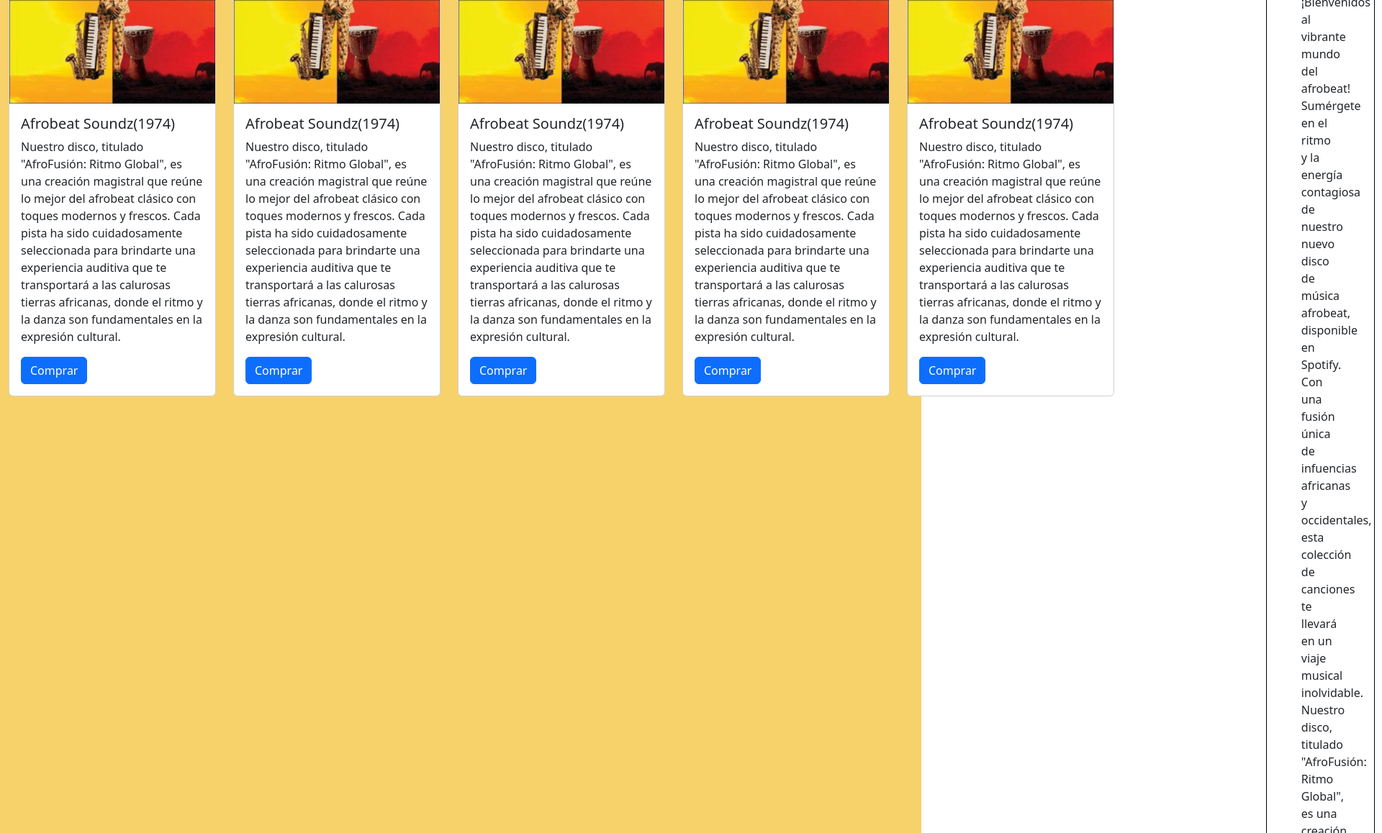
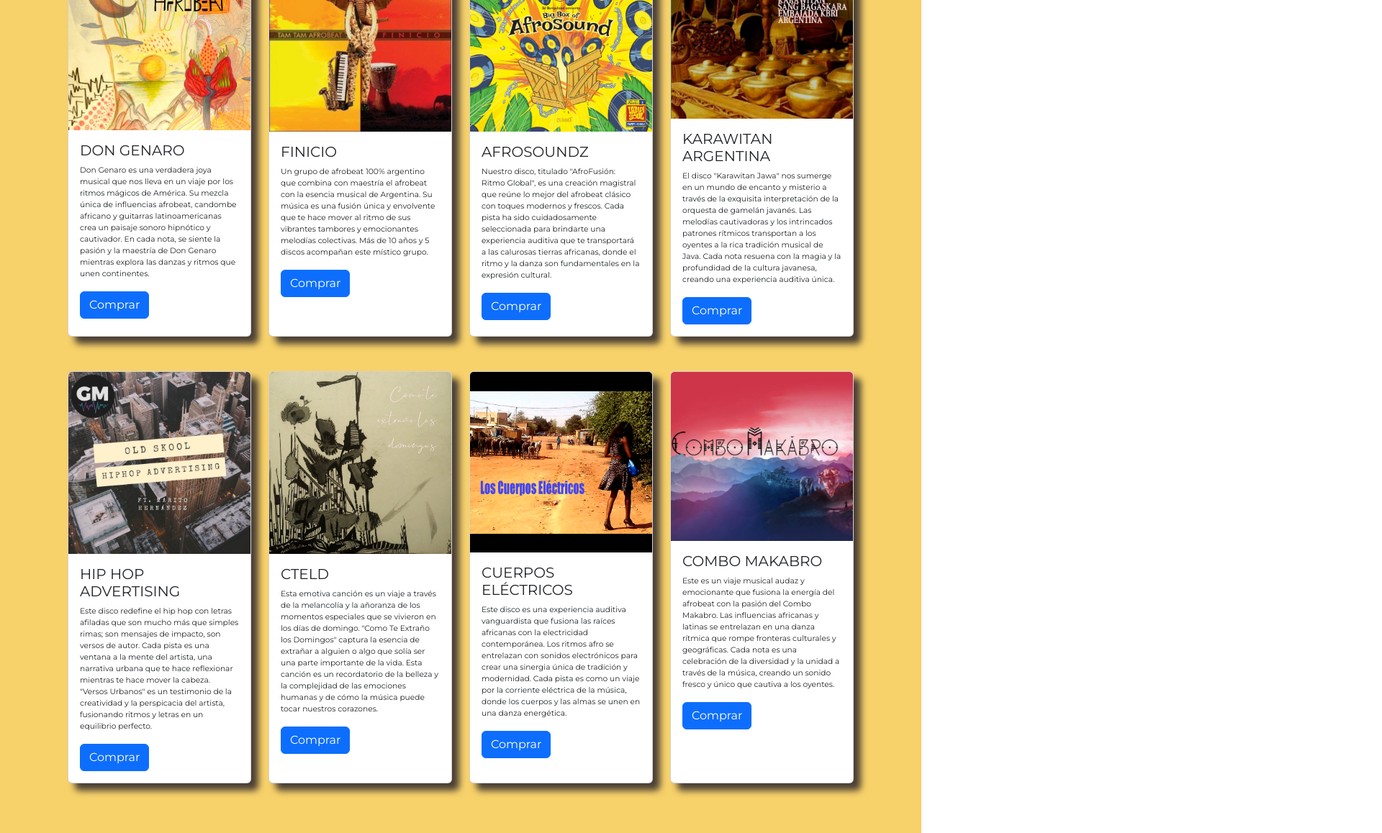
Before and after one commit to GrosoMusica/PF-IBARRA-Santiago-Daniel, a plain HTML site: page pages/discos.html in a window 1280 px wide. Shown: the part 239-1397 px from the top of the page at 72% size, 1920 px wide, since content can reach past the window. Drawn offline with nearby package versions, Linux system fonts and the light colour scheme; files that its build step writes are made by us from their sources.

Commit message:
Completo

```diff
--- a/pages/discos.html
+++ b/pages/discos.html
@@ -3,16 +3,26 @@
 <head>
   <meta charset="UTF-8">
   <meta name="viewport" content="width=device-width, initial-scale=1.0">
-    <meta name="description" content="musicas de otres">
-    <meta name="keywords" content="discos, music, african music, groove">
+
   <link rel="stylesheet" href="../style.css">
   <link rel="stylesheet" href="https://cdnjs.cloudflare.com/ajax/libs/font-awesome/6.4.0/css/all.min.css" integrity="sha512-iecdLmaskl7CVkqkXNQ/ZH/XLlvWZOJyj7Yy7tcenmpD1ypASozpmT/E0iPtmFIB46ZmdtAc9eNBvH0H/ZpiBw==" crossorigin="anonymous" referrerpolicy="no-referrer" />
   <link rel="shortcut icon" href="../img/Sello-04.png" type="image/x-icon">
+  <!-- Fonts -->
+  <link rel="preconnect" href="https://fonts.googleapis.com"><link rel="preconnect" href="https://fonts.gstatic.com" crossorigin>
+  <link href="https://fonts.googleapis.com/css2?family=Oswald&display=swap" rel="stylesheet">
+  <link href="https://fonts.googleapis.com/css2?family=Oswald&family=Poppins&display=swap" rel="stylesheet">
+  <link href="https://fonts.googleapis.com/css2?family=Montserrat&family=Oswald&family=Poppins&display=swap" rel="stylesheet">
+
   <!--{ bootstrap INICIO} -->
   <link href="https://cdn.jsdelivr.net/npm/bootstrap@5.3.1/dist/css/bootstrap.min.css" rel="stylesheet" integrity="sha384-4bw+/aepP/YC94hEpVNVgiZdgIC5+VKNBQNGCHeKRQN+PtmoHDEXuppvnDJzQIu9" crossorigin="anonymous">
   <!--{ bootstrap FIN} -->
+
   <title>GM Estudio</title>
+  <meta name="description" content="musicas de otres">
+  <meta name="keywords" content="discos, music, african music, groove">
+
 </head>
+
 <body>
 <header>
 
@@ -39,194 +49,101 @@
 
                     <!-- MAIN -->
 
-    <main class="coral d-flex">
+<main class="coral">
 
+  <div class="container py-5">
 
-    <div class="container">
-        <div class="card" style="width: 18rem;">
-            <img src="../img/(2012) Finicio.jpg" class="card-img-top" alt="1974 Afrobeat">
+    <div class="container-fluid justify-content-center">
+      <div class="row">
+<!-- ------------------------------DON GENARO------------------------------------ -->
+        <div class="col-12 col-sm-6 col-md-4 col-lg-3 col-xl-3 py-4">
+          <div class="card h-100" style="width: 1fr;">
+            <img src="../img/(2018) Don Genaro Afrobeat.jpg" class="card-img-top" alt="Arte de Don Genaro">
             <div class="card-body">
-                <h5 class="card-title">Afrobeat Soundz(1974)</h5>
-                <p class="card-text">Nuestro disco, titulado "AfroFusión: Ritmo Global", es una
-                  creación magistral que reúne lo mejor del afrobeat clásico
-                  con toques modernos y frescos. Cada pista ha sido
-                  cuidadosamente seleccionada para brindarte una
-                  experiencia auditiva que te transportará a las calurosas
-                  tierras africanas, donde el ritmo y la danza son
-                  fundamentales en la expresión cultural.</p>
+              <h5 class="card-title">DON GENARO</h5>
+              <p class="card-text">Don Genaro es una verdadera joya musical que nos lleva en un viaje por los ritmos mágicos de América. Su mezcla única de influencias afrobeat, candombe africano y guitarras latinoamericanas crea un paisaje sonoro hipnótico y cautivador. En cada nota, se siente la pasión y la maestría de Don Genaro mientras explora las danzas y ritmos que unen continentes.</p>
               <a href="#" class="btn btn-primary">Comprar</a>
             </div>
           </div>
         </div>
-
-    <div class="container">
-        <div class="card" style="width: 18rem;">
+<!-- -----------------------------TAM TAM FINICIO------------------------------------- -->
+        <div class="col-12 col-sm-6 col-md-4 col-lg-3 col-xl-3 py-4">
+          <div class="card h-100" style="width: 1fr;">
             <img src="../img/(2012) Finicio.jpg" class="card-img-top" alt="1974 Afrobeat">
             <div class="card-body">
-                <h5 class="card-title">Afrobeat Soundz(1974)</h5>
-                <p class="card-text">Nuestro disco, titulado "AfroFusión: Ritmo Global", es una
-                  creación magistral que reúne lo mejor del afrobeat clásico
-                  con toques modernos y frescos. Cada pista ha sido
-                  cuidadosamente seleccionada para brindarte una
-                  experiencia auditiva que te transportará a las calurosas
-                  tierras africanas, donde el ritmo y la danza son
-                  fundamentales en la expresión cultural.</p>
+              <h5 class="card-title">FINICIO</h5>
+              <p class="card-text">Un grupo de afrobeat 100% argentino que combina con maestría el afrobeat con la esencia musical de Argentina. Su música es una fusión única y envolvente que te hace mover al ritmo de sus vibrantes tambores y emocionantes melodías colectivas. Más de 10 años y 5 discos acompañan este místico grupo.</p>
               <a href="#" class="btn btn-primary">Comprar</a>
             </div>
           </div>
         </div>
-
-    <div class="container">
-        <div class="card" style="width: 18rem;">
-            <img src="../img/(2012) Finicio.jpg" class="card-img-top" alt="1974 Afrobeat">
+<!-- ----------------------------AFROBEAT-------------------------------------- -->
+        <div class="col-12 col-sm-6 col-md-4 col-lg-3 col-xl-3 py-4">
+          <div class="card h-100" style="width: 1fr;">
+            <img src="../img/Afrosounz-min.jpg" class="card-img-top" alt="1974 Afrobeat">
             <div class="card-body">
-                <h5 class="card-title">Afrobeat Soundz(1974)</h5>
-                <p class="card-text">Nuestro disco, titulado "AfroFusión: Ritmo Global", es una
-                  creación magistral que reúne lo mejor del afrobeat clásico
-                  con toques modernos y frescos. Cada pista ha sido
-                  cuidadosamente seleccionada para brindarte una
-                  experiencia auditiva que te transportará a las calurosas
-                  tierras africanas, donde el ritmo y la danza son
-                  fundamentales en la expresión cultural.</p>
+              <h5 class="card-title">AFROSOUNDZ</h5>
+              <p class="card-text">Nuestro disco, titulado "AfroFusión: Ritmo Global", es una creación magistral que reúne lo mejor del afrobeat clásico con toques modernos y frescos. Cada pista ha sido cuidadosamente seleccionada para brindarte una experiencia auditiva que te transportará a las calurosas tierras africanas, donde el ritmo y la danza son fundamentales en la expresión cultural.</p>
               <a href="#" class="btn btn-primary">Comprar</a>
             </div>
           </div>
         </div>
-
-    <div class="container">
-        <div class="card" style="width: 18rem;">
-            <img src="../img/(2012) Finicio.jpg" class="card-img-top" alt="1974 Afrobeat">
+<!-- ---------------------------------KARAWITAN--------------------------------- -->
+        <div class="col-12 col-sm-6 col-md-4 col-lg-3 col-xl-3 py-4">
+          <div class="card h-100" style="width: 1fr;">
+            <img src="../img/(2018) Karawitan Argentina.jpg" class="card-img-top" alt="Gamelan">
             <div class="card-body">
-                <h5 class="card-title">Afrobeat Soundz(1974)</h5>
-                <p class="card-text">Nuestro disco, titulado "AfroFusión: Ritmo Global", es una
-                  creación magistral que reúne lo mejor del afrobeat clásico
-                  con toques modernos y frescos. Cada pista ha sido
-                  cuidadosamente seleccionada para brindarte una
-                  experiencia auditiva que te transportará a las calurosas
-                  tierras africanas, donde el ritmo y la danza son
-                  fundamentales en la expresión cultural.</p>
+              <h5 class="card-title">KARAWITAN ARGENTINA</h5>
+              <p class="card-text">El disco "Karawitan Jawa" nos sumerge en un mundo de encanto y misterio a través de la exquisita interpretación de la orquesta de gamelán javanés. Las melodías cautivadoras y los intrincados patrones rítmicos transportan a los oyentes a la rica tradición musical de Java. Cada nota resuena con la magia y la profundidad de la cultura javanesa, creando una experiencia auditiva única.</p>
               <a href="#" class="btn btn-primary">Comprar</a>
             </div>
           </div>
         </div>
-
-    <div class="container">
-        <div class="card" style="width: 18rem;">
-            <img src="../img/(2012) Finicio.jpg" class="card-img-top" alt="1974 Afrobeat">
+<!-- -------------------------------HIP HIP MARIO----------------------------------- -->
+        <div class="col-12 col-sm-6 col-md-4 col-lg-3 col-xl-3 py-4">
+          <div class="card h-100" style="width: 1fr;">
+            <img src="../img/HIPHOP ADVERTISING.jpg" class="card-img-top" alt="música para avisos publicitarios">
             <div class="card-body">
-                <h5 class="card-title">Afrobeat Soundz(1974)</h5>
-                <p class="card-text">Nuestro disco, titulado "AfroFusión: Ritmo Global", es una
-                  creación magistral que reúne lo mejor del afrobeat clásico
-                  con toques modernos y frescos. Cada pista ha sido
-                  cuidadosamente seleccionada para brindarte una
-                  experiencia auditiva que te transportará a las calurosas
-                  tierras africanas, donde el ritmo y la danza son
-                  fundamentales en la expresión cultural.</p>
+              <h5 class="card-title">HIP HOP ADVERTISING</h5>
+              <p class="card-text">Este disco redefine el hip hop con letras afiladas que son mucho más que simples rimas; son mensajes de impacto, son versos de autor. Cada pista es una ventana a la mente del artista, una narrativa urbana que te hace reflexionar mientras te hace mover la cabeza. "Versos Urbanos" es un testimonio de la creatividad y la perspicacia del artista, fusionando ritmos y letras en un equilibrio perfecto.</p>
               <a href="#" class="btn btn-primary">Comprar</a>
             </div>
           </div>
         </div>
-
-      <div class="container disco pt3">
-
-        <article class="disco row p-5">
-
-            <div class="art-album col-md-6">
-                <img class="art pb-4" src="../img/afrosounz.jpg" alt="1974 Afrobeat">
-            </div>
-
-
-            <div class="text-album col-sm-12 col-md-6 px-5">
-                <h2>Afrobeat Soundz(1974)</h2>
-                <p>¡Bienvenidos al vibrante mundo del afrobeat! Sumérgete
-                en el ritmo y la energía contagiosa de nuestro nuevo disco
-                de música afrobeat, disponible en Spotify. Con una fusión
-                única de infuencias africanas y occidentales, esta
-                colección de canciones te llevará en un viaje musical
-                inolvidable.
-                Nuestro disco, titulado "AfroFusión: Ritmo Global", es una
-                creación magistral que reúne lo mejor del afrobeat clásico
-                con toques modernos y frescos. Cada pista ha sido
-                cuidadosamente seleccionada para brindarte una
-                experiencia auditiva que te transportará a las calurosas
-                tierras africanas, donde el ritmo y la danza son
-                fundamentales en la expresión cultural.
-                </p>
-            </div>
-
-
-        </article>
-
-
-        <article class="disco row">
-            <div class="col-sm-12 col-md-6 px-5">
-                <h2>TamTam Finicio (2012)</h2>
-                <p> Desde el primer acorde, quedarás hipnotizado por los
-            contagiosos ritmos de percusión, las enérgicas líneas de
-            bajo y los cautivadores rifs de guitarra. La poderosa voz de
-            nuestros artistas te cautivará con sus letras signifcativas,
-            que hablan sobre temas que van desde la unidad y la
-            esperanza hasta la lucha por la libertad y la justicia social.
-            Cada canción es una invitación para dejarse llevar por el
-            baile, sin importar dónde te encuentres. La fusión de estilos
-            y la riqueza de sonidos hacen que este disco sea
-            verdaderamente único y emocionante para todos los
-            amantes de la música.</p>
-            </div>
-            <div class="d-flex justify-content-center col-sm-6">
-                <img class="art py-4" src="../img/(2012) Finicio.jpg" alt="TamTam Afrobeat 2012">
-            </div>
-        </article>
-      </div>
-
-                                        <!-- Galería de DISCOS-->
-
-      <div class="container mt-5">
-        <div id="miSlider" class="carousel slide" data-bs-ride="carousel">
-          <div class="carousel-inner">
-            <div class="carousel-item active">
-              <div class="row">
-                <div class="col">
-                  <img src="../img/(2012) Finicio.jpg" class="d-block w-100" alt="TamTam Afrobeat 1"></div>
-                <div class="col">
-                  <img src="../img/(2018) Karawitan Argentina.jpg" class="d-block w-100" alt="Gamelan"></div>
-                <div class="col">
-                  <img src="../img/chinoz.jpg" class="d-block w-100" alt="Chinoz"></div>
-                <div class="col">
-                  <img src="../img/(2016) Combo Makabro.jpg" class="d-block w-100" alt="Combo Makabro"></div>
-                <div class="col">
-                  <img src="../img/(2008) TamTam.jpg" class="d-block w-100" alt="TamTam Afrobeat2"></div>
+<!-- -------------------------------CTELD----------------------------------- -->
+        <div class="col-12 col-sm-6 col-md-4 col-lg-3 col-xl-3 py-4">
+          <div class="card h-100" style="width: 1fr;">
+            <img src="../img/(2014) Como te extraño los Domingos.jpg" class="card-img-top" alt="daipirule-art">
+            <div class="card-body">
+              <h5 class="card-title">CTELD</h5>
+              <p class="card-text">Esta emotiva canción es un viaje a través de la melancolía y la añoranza de los momentos especiales que se vivieron en los días de domingo. "Como Te Extraño los Domingos" captura la esencia de extrañar a alguien o algo que solía ser una parte importante de la vida. Esta canción es un recordatorio de la belleza y la complejidad de las emociones humanas y de cómo la música puede tocar nuestros corazones.</p>
+              <a href="#" class="btn btn-primary">Comprar</a>
             </div>
           </div>
-            <div class="carousel-item">
-              <div class="row">
-                <div class="col">
-                  <img src="../img/(2014) Como te extraño los Domingos.jpg" class="d-block w-100" alt="CTELD 1"></div>
-                <div class="col">
-                  <img src="../img/(2018) Don Genaro Afrobeat.jpg" class="d-block w-100" alt="DonGenaro Afrobeat"></div>
-                <div class="col">
-                  <img src="../img/(2017) Cuerpos Electricos.png" class="d-block w-100" alt="Los Cuerpos Eléctricos"></div>
-                <div class="col">
-                  <img src="../img/HIPHOP ADVERTISING.jpg" class="d-block w-100" alt="Música para avisos publicitarios"></div>
-                <div class="col">
-                  <img src="../img/PAMPAFOLI - Giles Sessions Artwork.jpg" class="d-block w-100" alt="TT Live">
+        </div>
+<!-- --------------------------------CUERPOS ELECTRICOS---------------------------------- -->
+        <div class="col-12 col-sm-6 col-md-4 col-lg-3 col-xl-3 py-4">
+          <div class="card h-100" style="width: 1fr;">
+            <img src="../img/(2017) Cuerpos Electricos.png" class="card-img-top" alt="los cuerpos electricos hdps">
+            <div class="card-body">
+              <h5 class="card-title">CUERPOS ELÉCTRICOS</h5>
+              <p class="card-text">Este disco es una experiencia auditiva vanguardista que fusiona las raíces africanas con la electricidad contemporánea. Los ritmos afro se entrelazan con sonidos electrónicos para crear una sinergia única de tradición y modernidad. Cada pista es como un viaje por la corriente eléctrica de la música, donde los cuerpos y las almas se unen en una danza energética.</p>
+              <a href="#" class="btn btn-primary">Comprar</a>
+            </div>
+          </div>
+        </div>
+<!-- ----------------------------COMBO MAKABRO-------------------------------------- -->
+        <div class="col-12 col-sm-6 col-md-4 col-lg-3 col-xl-3 py-4">
+          <div class="card h-100" style="width: 1fr;">
+            <img src="../img/(2016) Combo Makabro.jpg" class="card-img-top" alt="combo-arte">
+            <div class="card-body">
+              <h5 class="card-title">COMBO MAKABRO</h5>
+              <p class="card-text">Este es un viaje musical audaz y emocionante que fusiona la energía del afrobeat con la pasión del Combo Makabro. Las influencias africanas y latinas se entrelazan en una danza rítmica que rompe fronteras culturales y geográficas. Cada nota es una celebración de la diversidad y la unidad a través de la música, creando un sonido fresco y único que cautiva a los oyentes.</p>
+              <a href="#" class="btn btn-primary">Comprar</a>
             </div>
           </div>
         </div>
   </div>
-          <a class="carousel-control-prev" href="#miSlider" role="button" data-bs-slide="prev">
-            <span class="carousel-control-prev-icon" aria-hidden="true"></span>
-            <span class="visually-hidden">Anterior</span>
-          </a>
-          <a class="carousel-control-next" href="#miSlider" role="button" data-bs-slide="next">
-            <span class="carousel-control-next-icon" aria-hidden="true"></span>
-            <span class="visually-hidden">Siguiente</span>
-          </a>
-        </div>
-      </div>
-
-
-
 
 </main>
 
--- a/sass-elements/_box-radial.sass
+++ b/sass-elements/_box-radial.sass
@@ -5,3 +5,7 @@
     height: 400px
     border: 4px solid black
     background-image: repeating-radial-gradient( #801e7b, grey 3%, $fondo2 10% )
+
+
+.box-radial:hover
+    background-image: repeating-radial-gradient( #801e7b, grey 4%, $fondo2 9% )
--- a/sass-elements/_btn-animation.sass
+++ b/sass-elements/_btn-animation.sass
@@ -1,3 +1,4 @@
+
 
 // Button Animations //
 
--- a/sass-elements/_cajas-estudio.sass
+++ b/sass-elements/_cajas-estudio.sass
@@ -7,9 +7,12 @@
     text-align: center
     border: 6px solid black
     margin: 30px 30px 30px
+    box-shadow: 5px 5px 10px rgba(0, 0, 0, 0.7)
+    height: 90%
 
     h2
-        font-size: 20pt
+        font-family: font1
+        font-size: 30pt
         font-weight: bold
         padding-top: 25px
 
--- a/sass-elements/_discos.sass
+++ b/sass-elements/_discos.sass
@@ -17,3 +17,20 @@ article.disco
 
     .text-album
         border: 1px solid black
+
+
+.card
+    box-shadow: 10px 10px 10px rgba(0, 0, 30, 0.7)
+    transition: transform 0.3s
+
+.card:hover
+
+    transform: scale(1.1)
+    transition: transform 0.6s
+    box-shadow: 10px 10px 10px rgba(0, 0, 0, 0.7)
+
+
+
+.card-text
+    font-family: $font3
+    font-size: 8pt
--- a/sass-elements/_hero.sass
+++ b/sass-elements/_hero.sass
@@ -1,5 +1,6 @@
 
 // HERO //
+
 
 .hero
 
--- a/style.sass
+++ b/style.sass
@@ -1,9 +1,17 @@
 
 
-// Backgrond Color Pages
+// Backgrond Color //
 
 $fondo1: rgb(247, 209, 106)
 $fondo2: azure
+
+
+// FONTS //
+
+$font1: 'Oswald', sans-serif
+$font2: 'Poppins', sans-serif
+$font3: 'Montserrat', sans-serif
+
 
 // Elements
 
@@ -22,9 +30,13 @@ $fondo2: azure
 @import sass-elements/_galeria-clases
 
 
+
 *
     margin: 0
     padding: 0
+
+    font-family: $font3
+
 
 
 // NAV - Logo
@@ -50,23 +62,24 @@ main
 
 .coral
     background-color: $fondo1 !important
+    width: 100%
     height: auto
 
 
 
 
-// img DISCOS
+// img  home //
 
 img
     width: 100%
     height: auto
 
-.youtube
-    background: brown
+iframe
+    box-shadow: 5px 5px 10px rgba(0, 0, 0, 0.7)
 
-.audio
-    max-width: 100%
+
 
 @media (max-width: 992px)
+
   #home-img
     display: none
```
Also changed, not shown: index.html (+11 -3 lines), pages/clases.html (+15 -8 lines), pages/contacto.html (+18 -7 lines), pages/estudio.html (+8 -2 lines), sass-elements/_galeria-clases.sass (+7 -8 lines), img/Afrosounz-min.jpg (added), img/HomeBack.jpg. Lines whose indentation alone changed are shown as unchanged.
